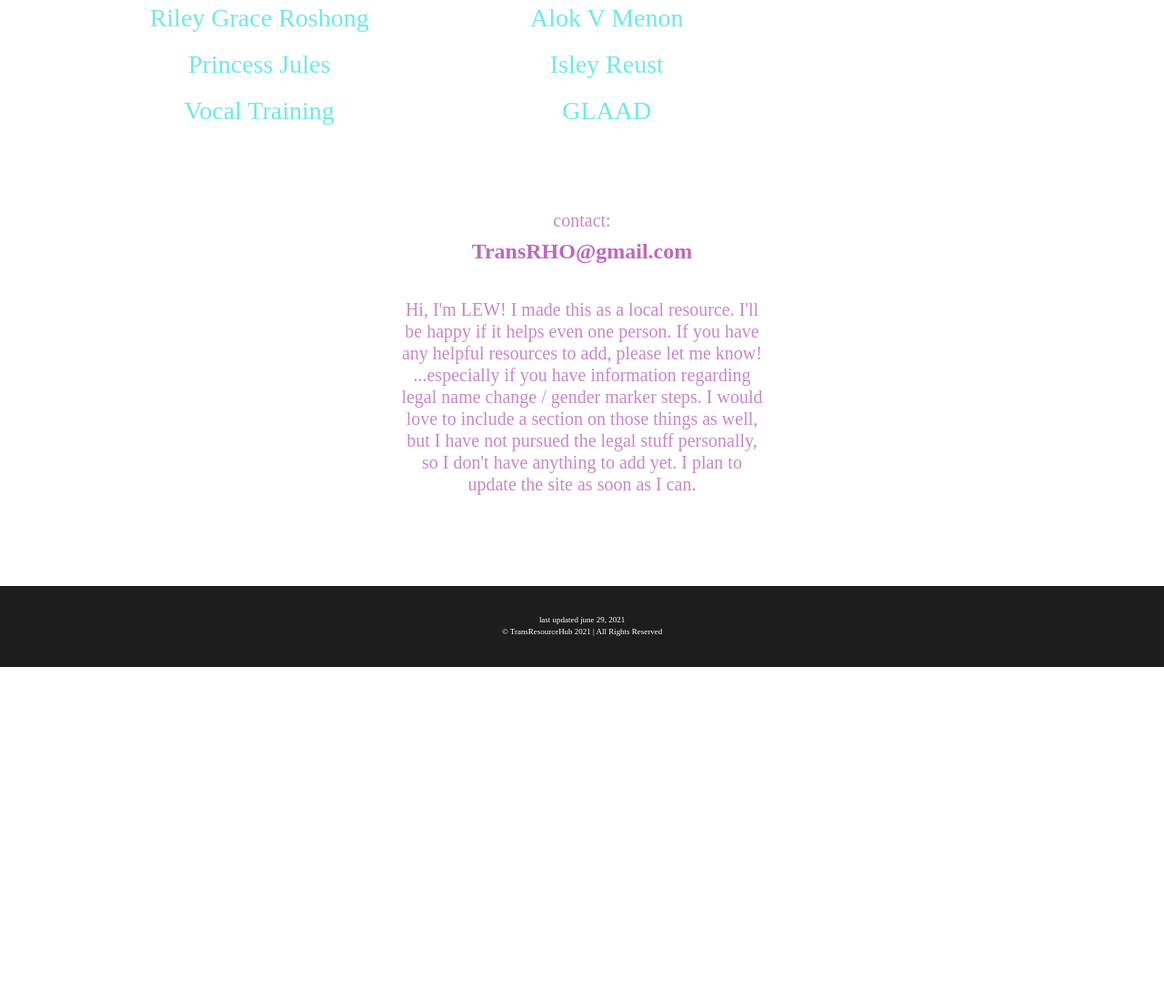
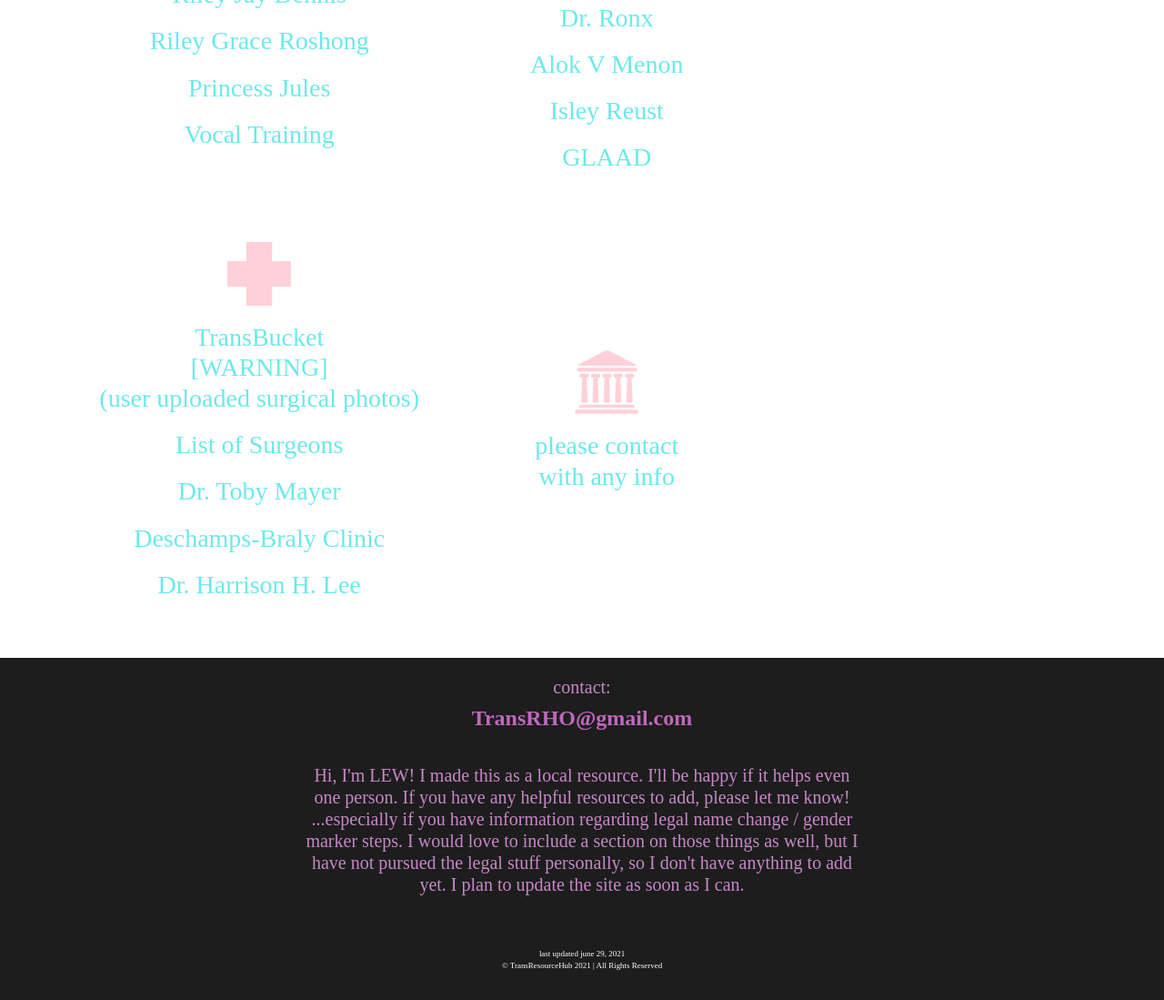
Before and after one commit to lelizaw/orlando, a plain HTML site: page index.html in a window 1280 px wide. Shown: the part 1201-2300 px from the top of the page at 91% size. Before the commit the page ends 1934 px from the top, so only its background shows below. Drawn offline with nearby package versions, Linux system fonts and the light colour scheme; a script that the page names is missing.

Commit message:
7/4/21 update

```diff
--- a/index.html
+++ b/index.html
@@ -96,10 +96,11 @@
                 <div class="row">
                     <div class="col-lg-6 listItems">
                             <img src="assets/orlando.png" class="socialSymbol">
-                            <h3 class="linkStyles"><a href="https://spektrum.health/" target="_blank">Spektrum Health<br>(HRT)</a></h3>
+                            <h3 class="linkStyles"><a href="https://spektrum.health/" target="_blank">Spektrum Health<br>(HRT/GAT)</a></h3>
+                            <h3 class="linkStyles"><a href="https://www.radiancehealthrx.com/" target="_blank">Radiance Pharmacy<br>(HRT/GAT)</a></h3>
                             <h3 class="linkStyles"><a href="https://simmonscounseling.org/" target="_blank">Simmons Counseling Services<br>(recommendation letter)</a></h3>
-                            <h3 class="linkStyles"><a href="https://www.lighttouchlaserclinic.com/laser-hair-removal" target="_blank">Light Touch Med Spa<br>(laser heair removal)</a></h3>
-                            <h3 class="linkStyles"><a href="https://www.radiancehealthrx.com/" target="_blank">Radiance Pharmacy</a></h3>
+                            <h3 class="linkStyles"><a href="https://www.lighttouchlaserclinic.com/laser-hair-removal" target="_blank">Light Touch Med Spa<br>(laser hair removal)</a></h3>
+
                     </div>
                     <div class="col-lg-6 listItems">
                             <img src="assets/books.png" class="socialSymbol">
@@ -126,9 +127,26 @@
                             <h3 class="linkStyles"><a href="https://www.instagram.com/ashleemariepreston/" target="_blank">Ashlee Marie Preston</a></h3>
                             <h3 class="linkStyles"><a href="https://www.instagram.com/laurengsundstrom/" target="_blank">Lauren Sundstrom</a></h3>
                             <h3 class="linkStyles"><a href="https://www.instagram.com/janetmock/" target="_blank">Janet Mock</a></h3>
+                            <h3 class="linkStyles"><a href="https://www.instagram.com/dr_ronx/" target="_blank">Dr. Ronx</a></h3>
                             <h3 class="linkStyles"><a href="https://www.instagram.com/alokvmenon/" target="_blank">Alok V Menon</a></h3>
                             <h3 class="linkStyles"><a href="https://www.instagram.com/isleyreust/" target="_blank">Isley Reust</a></h3>
                             <h3 class="linkStyles"><a href="https://www.instagram.com/glaad/" target="_blank">GLAAD</a></h3>
+                    </div>
+                </div>
+                <div class="row">
+                    <div class="col-lg-6 listItems">
+                            <img src="assets/medicine.png" class="socialSymbol">
+                            <h3 class="linkStyles"><a href="https://www.transbucket.com" target="_blank">TransBucket<br>[WARNING] <br>(user uploaded surgical photos)</a></h3>
+                            <h3 class="linkStyles"><a href="http://transcaresite.org" target="_blank">List of Surgeons</a></h3>
+                            <h3 class="linkStyles"><a href="http://instagram.com/drtobymayer" target="_blank">Dr. Toby Mayer</a></h3>
+                            <h3 class="linkStyles"><a href="http://instagram.com/deschampsbralyclinic" target="_blank">Deschamps-Braly Clinic</a></h3>
+                            <h3 class="linkStyles"><a href="http://instagram.com/drharrisonlee" target="_blank">Dr. Harrison H. Lee</a></h3>
+
+                    </div>
+                    <div class="col-lg-6 listItems">
+                            <img src="assets/gov.png" class="socialSymbol">
+                            <h3 class="linkStyles"><a href="#" target="_blank">please contact<br>with any info</a></h3>
+
                     </div>
                 </div>
             </div>
@@ -136,10 +154,15 @@
                 <h2 class="newsFeedTitle">NEWS FEED</h2>
                 <h5 class="newsFeedItems">Happy Pride!!!</h5>
                 <h5 class="newsFeedItems">Orlando Pride <br>Thu, Oct 7, 2021 – Sun, Oct 10, 2021</h5>
+                <!-- more -->
+                <h2 class="newsFeedTitle">MORE</h2>
+                <h5 class="eduResItems"> <a href="https://sja.sdes.ucf.edu/wp-content/uploads/sites/37/2018/10/2018_6_6_T_Guide_marks_and_bleed.pdf" target="_blank">UCF - T Guide</a></h5>
+
                 <!-- educational recs -->
                 <h2 class="newsFeedTitle">FREE<br>EDUCATIONAL<br>RESOURCES</h2>
                 <h5 class="eduResItems"> <a href="https://www.khanacademy.org/" target="_blank">Khan Academy</a></h5>
                 <h5 class="eduResItems"> <a href="https://www.youtube.com/watch?v=2VLaIr5Ckbs&list=PLRqwX-V7Uu6ZYJC7L-r6rX6utt6wwJCyi" target="_blank">The Coding Train</a></h5>
+
 
             </div>
             <div class="col-lg-1 rails"></div>
@@ -147,19 +170,7 @@
 
 
 
-        <div class="row">
-            <div class="col-lg-4 listItems">
 
-            </div>
-            <div class="col-lg-4 contactRow">
-                    <h5 class="contactTextBody">contact:<br></h5>
-                <h4 class="contactText">TransRHO@gmail.com<br><br></h4>
-                <h5 class="contactTextBody">Hi, I'm LEW!  I made this as a local resource.  I'll be happy if it helps even one person.  If you have any helpful resources to add, please let me know! ...especially if you have information regarding legal name change / gender marker steps.  I would love to include a section on those things as well, but I have not pursued the legal stuff personally, so I don't have anything to add yet.  I plan to update the site as soon as I can.</h5>
-            </div>
-            <div class="col-lg-4 listItems">
-
-            </div>
-        </div>
 
 
 
@@ -173,7 +184,6 @@
 
             </div>
             <div class="col-lg-6">
-
 
                 <!-- <div class="row footerRow">
                     <div class="col-lg-3"></div>
@@ -224,6 +234,15 @@
 
                     </div>
                 </div> -->
+                <div class="row">
+
+                    <div class="col-lg-12 contactRow">
+                            <h5 class="contactTextBody">contact:<br></h5>
+                        <h4 class="contactText">TransRHO@gmail.com<br><br></h4>
+                        <h5 class="contactTextBody">Hi, I'm LEW!  I made this as a local resource.  I'll be happy if it helps even one person.  If you have any helpful resources to add, please let me know! ...especially if you have information regarding legal name change / gender marker steps.  I would love to include a section on those things as well, but I have not pursued the legal stuff personally, so I don't have anything to add yet.  I plan to update the site as soon as I can.</h5>
+                    </div>
+
+                </div>
 
 
                 <div class="row copyRow">
--- a/style.css
+++ b/style.css
@@ -268,22 +268,7 @@ img {
 }
 
 
-/* ==============={contactRow}================ */
 
-.contactRow {
-    text-align: center;
-    margin: 7% auto;
-    color: rgb(199, 135, 199);
-}
-.contactText {
-    /* text-align: center; */
-    color: rgb(189, 104, 189);
-    font-weight: bold;
-    text-align: center;
-}
-.contactTextBody {
-    /* text-align: center; */
-}
 
 
 
@@ -299,7 +284,29 @@ img {
   /* =========================={ Footer }========================================== */
 
 
+
+/* ==============={contactRow}================ */
+
+.contactRow {
+  text-align: center;
+  margin: 3% auto;
+  color: rgb(199, 135, 199);
+}
+.contactText {
+  /* text-align: center; */
+  color: rgb(189, 104, 189);
+  font-weight: bold;
+  text-align: center;
+}
+.contactTextBody {
+  /* text-align: center; */
+}
+
+/* ==============={rest of footer stuff}================ */
+
+
   .footerRowMaster {
+    margin: 5% auto 0 auto;
     background-color: rgb(29, 29, 29);
 
   }
@@ -463,7 +470,7 @@ img {
   .copyright {
     font-size: 2.5vw;
     margin: 5% auto 15% auto;
-    color: orange;
+    color: white;
   }
 
   }
```
Also changed, not shown: assets/books.png, assets/gov.png (added), assets/instagram.png, assets/medicine.png (added), assets/orlando.png, assets/reddit.png (added), assets/youtube.png.
